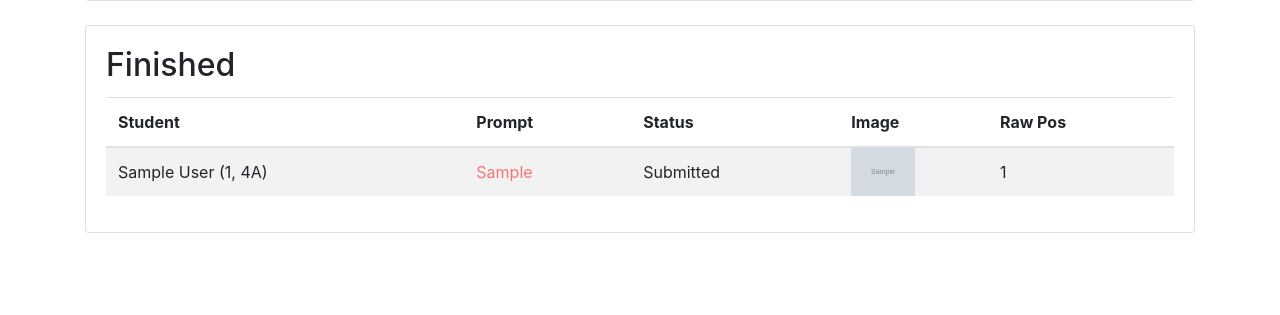
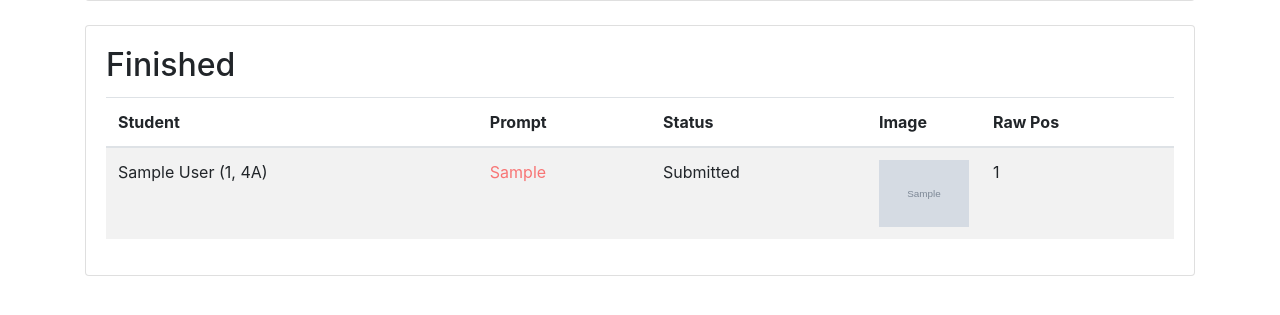
Before and after one commit to dc74089/mrcanora, a Django app: page /ai/queue in a window 1280 px wide. Shown: the part 222-537 px from the top of the page. Run offline with Django 3.2, Linux system fonts and the light colour scheme; a user stored in the database is signed in; tables that the repository leaves empty hold one stand-in row (values such as "Sample post"); grey boxes marked "Sample" are stand-in pictures; some libraries are stand-ins or nearby versions.

Commit message:
Fix formatting?

```diff
--- a/classroom/templates/classroom/ai_queue.html
+++ b/classroom/templates/classroom/ai_queue.html
@@ -49,9 +49,9 @@
             <td>{{ req.student }}</td>
             <td><a href="{% url 'admin:classroom_artrequest_change' req.id %}">{{ req.prompt }}</a></td>
             <td>{{ req.get_state_display }}</td>
-            <td style="position:relative">
+            <td style="width: 100px;" class="mx-1">
               <a href="{{ req.image_url }}">
-                <img style="position:absolute;max-width:100%;max-height:100%;top:0;" src="{{ req.image_url }}">
+                <img style="width: 90px;" src="{{ req.image_url }}">
               </a>
             </td>
             <td>{{ req.queuepos }}</td>
```
